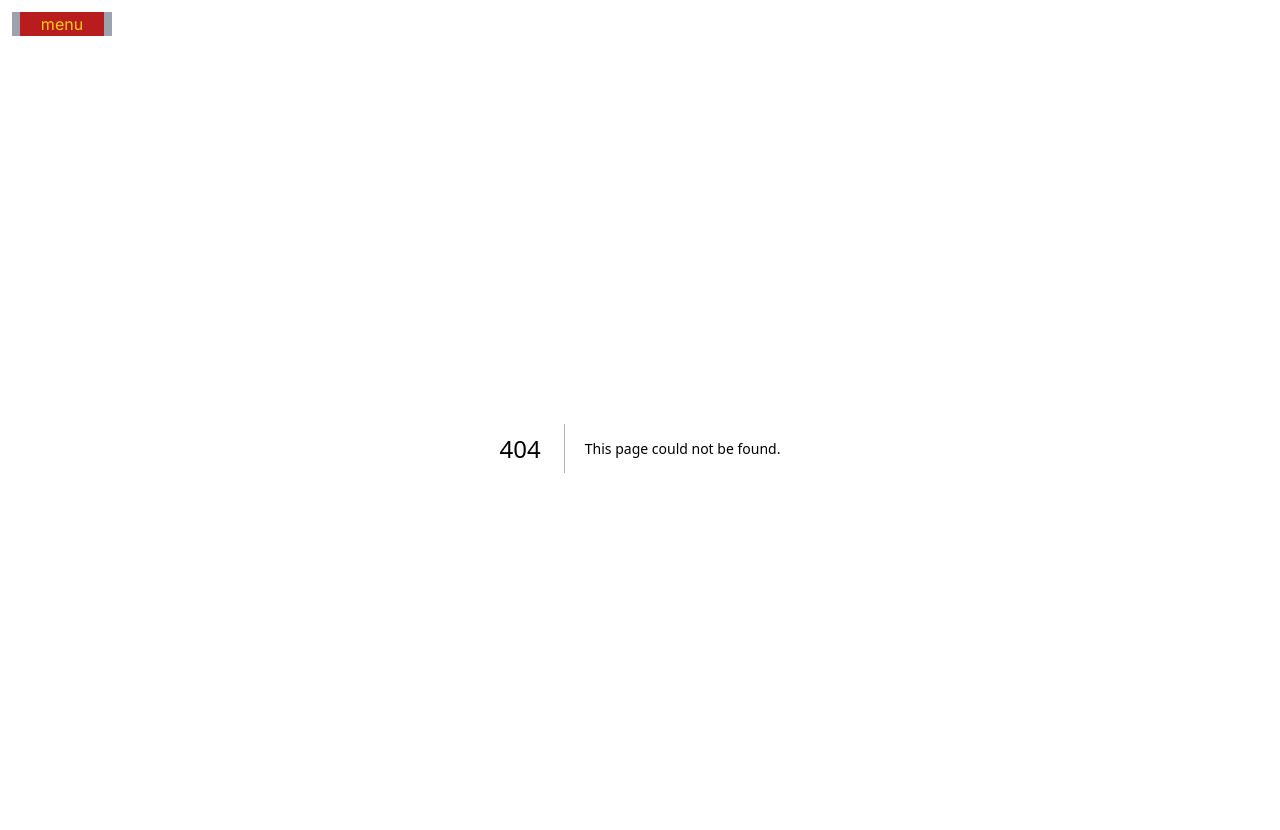
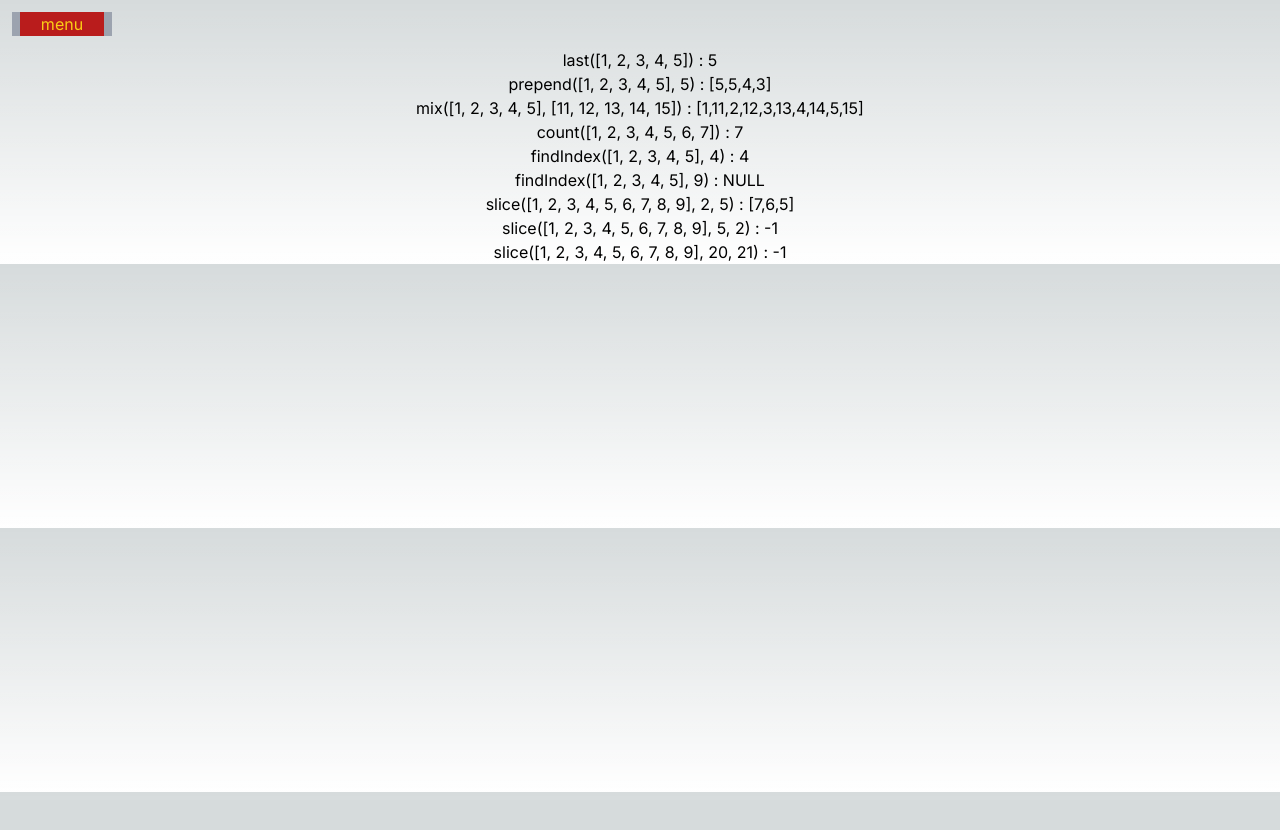
Before and after one commit to rtscts0987/iiccio, a Next.js app: page /callsignatures in a window 1280 px wide. Before the commit this address had no page. Shown: the top 830 px of the page. After the commit the page ends 800 px from the top, so only its background shows below. Built offline with nearby package versions, Linux system fonts and the light colour scheme.

Commit message:
0.1.5
Typescripts 챌린저 추가

```diff
--- a/package.json
+++ b/package.json
@@ -1,6 +1,6 @@
 {
   "name": "iiccio",
-  "version": "0.1.4",
+  "version": "0.1.5",
   "private": true,
   "scripts": {
     "dev": "next dev",
--- /dev/null
+++ b/src/app/(NomadCoder)/(TypeScripts)/callsignatures/page.tsx
@@ -0,0 +1,119 @@
+// last(arr): 이 함수는 배열의 마지막 요소를 반환해야 합니다.
+// prepend(arr, item): 이 함수는 배열의 시작 부분에 item을 넣고 return해야 합니다.
+// mix(arr,arr) : 두개의 배열을 매개변수로 받아, 매개변수로 받은 두 배열을 하나의 배열로 섞어서 하나의 배열로 반환합니다.
+// count(arr) : 배열을 매개변수로 받아, 매개변수로 받아온 배열의 길이를 반환하면됩니다.
+// findIndex(arr, item) : 첫번째 매개변수로 배열을, 두번째 매개변수로 받아온 item이 첫번째 매개변수 arr배열의 몇번째 index로 존재하는지 체크한후 존재한다면 몇번째 index인지 반환하고 존재하지않는다면 null을 반환합니다.
+// slice(arr, startIndex, endIndex): 첫번째 매개변수로 배열 arr을 받고, 두번째 매개변수로 숫자 startIndex, 세번째 매개변수 숫자 endIndex를 받습니다. 첫번째 매개변수 arr을 두번째 매개변수로 받은 startIndex부터 세번째 매개변수로 받은 인덱스까지 자른 결과를 반환하면됩니다. 이때 세번째 매개변수는 필수 매개변수가 아닙니다.
+
+// last(arr): 이 함수는 배열의 마지막 요소를 반환해야 합니다.
+
+type Last = {
+  <T>(arr: T[]): T;
+};
+
+const last: Last = (arr) => {
+  return arr[arr.length - 1];
+};
+const a = last([1, 2, 3, 4, 5]);
+
+// prepend(arr, item): 이 함수는 배열의 시작 부분에 item을 넣고 return해야 합니다.
+type Prepend = {
+  <T>(arr: T[], item: T): T[];
+};
+const prepend: Prepend = (arr, item) => {
+  let temp: any[] = [];
+  temp.push(item);
+  for (let i = 0; i < arr.length; i++) {
+    temp.push(arr.pop());
+  }
+  return temp;
+};
+const b = prepend([1, 2, 3, 4, 5], 5);
+
+// mix(arr,arr) : 두개의 배열을 매개변수로 받아, 매개변수로 받은 두 배열을 하나의 배열로 섞어서 하나의 배열로 반환합니다.
+type Mix = {
+  <T>(arr1: T[], arr2: T[]): T[];
+};
+const mix: Mix = (arr1, arr2) => {
+  if (arr1.length !== arr2.length) {
+    return [-1];
+  }
+  let arr: any[] = [];
+  for (let i = 0; i < arr1.length; i++) {
+    arr.push(arr1[i]);
+    arr.push(arr2[i]);
+  }
+  return arr;
+};
+const c = mix([1, 2, 3, 4, 5], [11, 12, 13, 14, 15]);
+
+// count(arr) : 배열을 매개변수로 받아, 매개변수로 받아온 배열의 길이를 반환하면됩니다.
+type Count = {
+  <T>(arr: T[]): number;
+};
+const count: Count = (arr) => {
+  let count: number;
+  return arr.length;
+};
+const d = count([1, 2, 3, 4, 5, 6, 7]);
+
+// findIndex(arr, item) : 첫번째 매개변수로 배열을, 두번째 매개변수로 받아온 item이 첫번째 매개변수 arr배열의 몇번째 index로 존재하는지 체크한후
+// 존재한다면 몇번째 index인지 반환하고 존재하지않는다면 null을 반환합니다.
+type FindIndex = {
+  <T>(arr: T[], item: number): number | null;
+};
+const findIndex: FindIndex = (arr, item) => {
+  for (let i = 0; i < arr.length; i++) {
+    if (item == arr.pop()) {
+      return item;
+    }
+  }
+  return null;
+};
+const e1 = findIndex([1, 2, 3, 4, 5], 4); // 4
+const e2 = findIndex([1, 2, 3, 4, 5], 9); // null
+
+// slice(arr, startIndex, endIndex): 첫번째 매개변수로 배열 arr을 받고, 두번째 매개변수로 숫자 startIndex, 세번째 매개변수 숫자 endIndex를 받습니다.
+//첫번째 매개변수 arr을 두번째 매개변수로 받은 startIndex부터 세번째 매개변수로 받은 인덱스까지 자른 결과를 반환하면됩니다. 이때 세번째 매개변수는 필수 매개변수가 아닙니다.
+type Slice = {
+  <T>(arr: T[], startIndex: number, endIndex: number): T[];
+};
+const slice: Slice = (arr, startIndex, endIndex) => {
+  let data: any[] = [];
+  let temp: any[] = [];
+  if (startIndex > endIndex) {
+    return [-1];
+  }
+  if (arr.length < startIndex) {
+    return [-1];
+  }
+  for (let i = 0; i < endIndex; i++) {
+    if (i < startIndex) {
+      temp.push(arr.pop());
+      continue;
+    }
+    data.push(arr.pop());
+  }
+  return data;
+};
+const f1 = slice([1, 2, 3, 4, 5, 6, 7, 8, 9], 2, 5);
+const f2 = slice([1, 2, 3, 4, 5, 6, 7, 8, 9], 5, 2);
+const f3 = slice([1, 2, 3, 4, 5, 6, 7, 8, 9], 20, 21);
+
+export default function Callsigntures() {
+  return (
+    <>
+      <div className="text-center">
+        <p>last([1, 2, 3, 4, 5]) : {a}</p>
+        <p>prepend([1, 2, 3, 4, 5], 5) : [{b.toString()}]</p>
+        <p>mix([1, 2, 3, 4, 5], [11, 12, 13, 14, 15]) : [{c.toString()}]</p>
+        <p>count([1, 2, 3, 4, 5, 6, 7]) : {d}</p>
+        <p>findIndex([1, 2, 3, 4, 5], 4) : {e1}</p>
+        <p>findIndex([1, 2, 3, 4, 5], 9) : {e2 ? e2.toString() : "NULL"}</p>
+        <p>slice([1, 2, 3, 4, 5, 6, 7, 8, 9], 2, 5) : [{f1.toString()}]</p>
+        <p>slice([1, 2, 3, 4, 5, 6, 7, 8, 9], 5, 2) : {f2}</p>
+        <p>slice([1, 2, 3, 4, 5, 6, 7, 8, 9], 20, 21) : {f3}</p>
+      </div>
+    </>
+  );
+}
--- a/src/components/layout_main.tsx
+++ b/src/components/layout_main.tsx
@@ -58,11 +58,11 @@ export default function Layout_main({ button, init }: layout) {
           </div>
           <div className="flex justify-between mx-5 mt-1">
             <p>Typescripts : </p>
-            <Link
-              className="bg-sky-600 w-[150px] mr-[72.2%]"
-              href="/blockchain"
-            >
+            <Link className="bg-sky-600 w-[150px]" href="/blockchain">
               blockchain
+            </Link>
+            <Link className="bg-yellow-600 w-[150px]" href="/callsignatures">
+              callsignatures
             </Link>
           </div>
         </div>
```
Also changed, not shown: src/app/(NomadCoder)/(TypeScripts)/callsignatures/page_.ts.txt (added).
